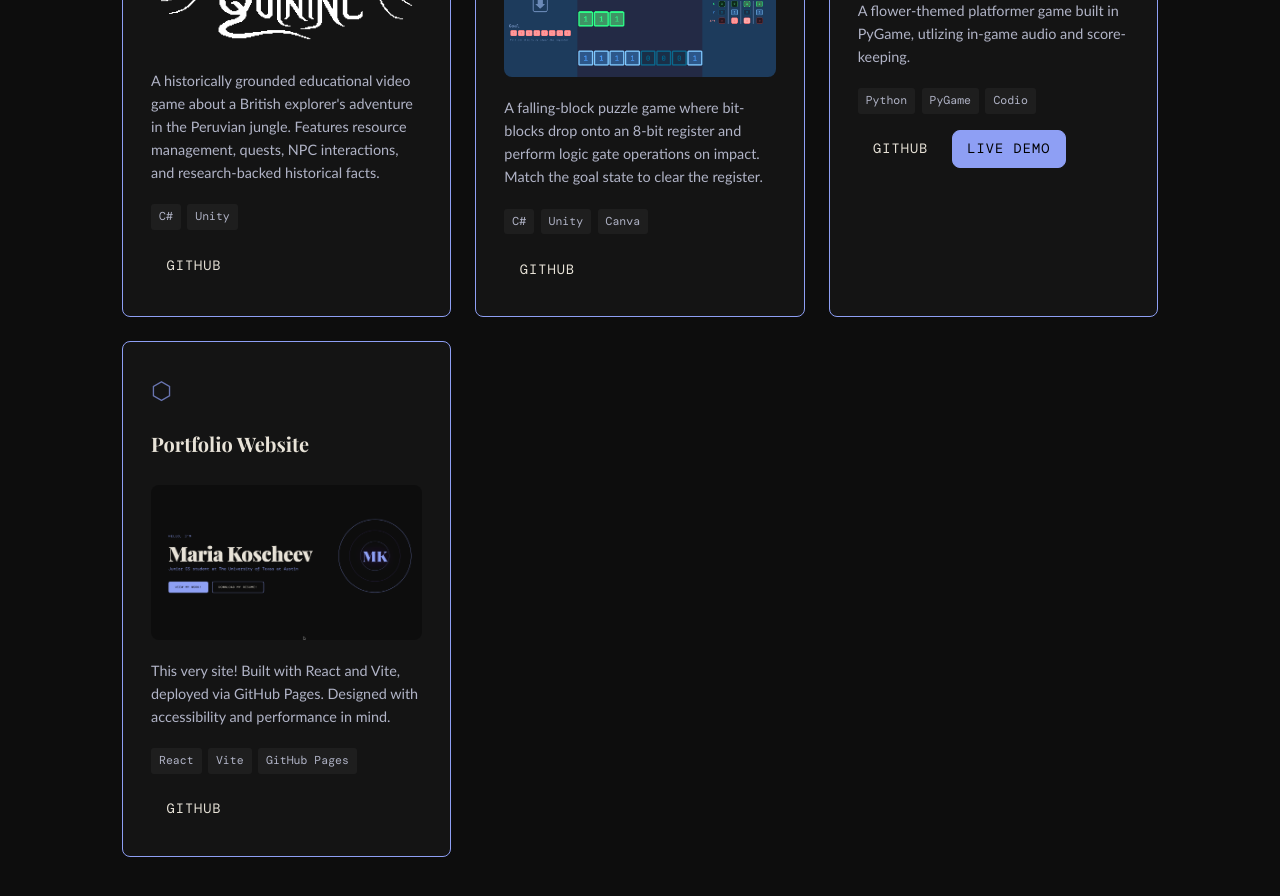
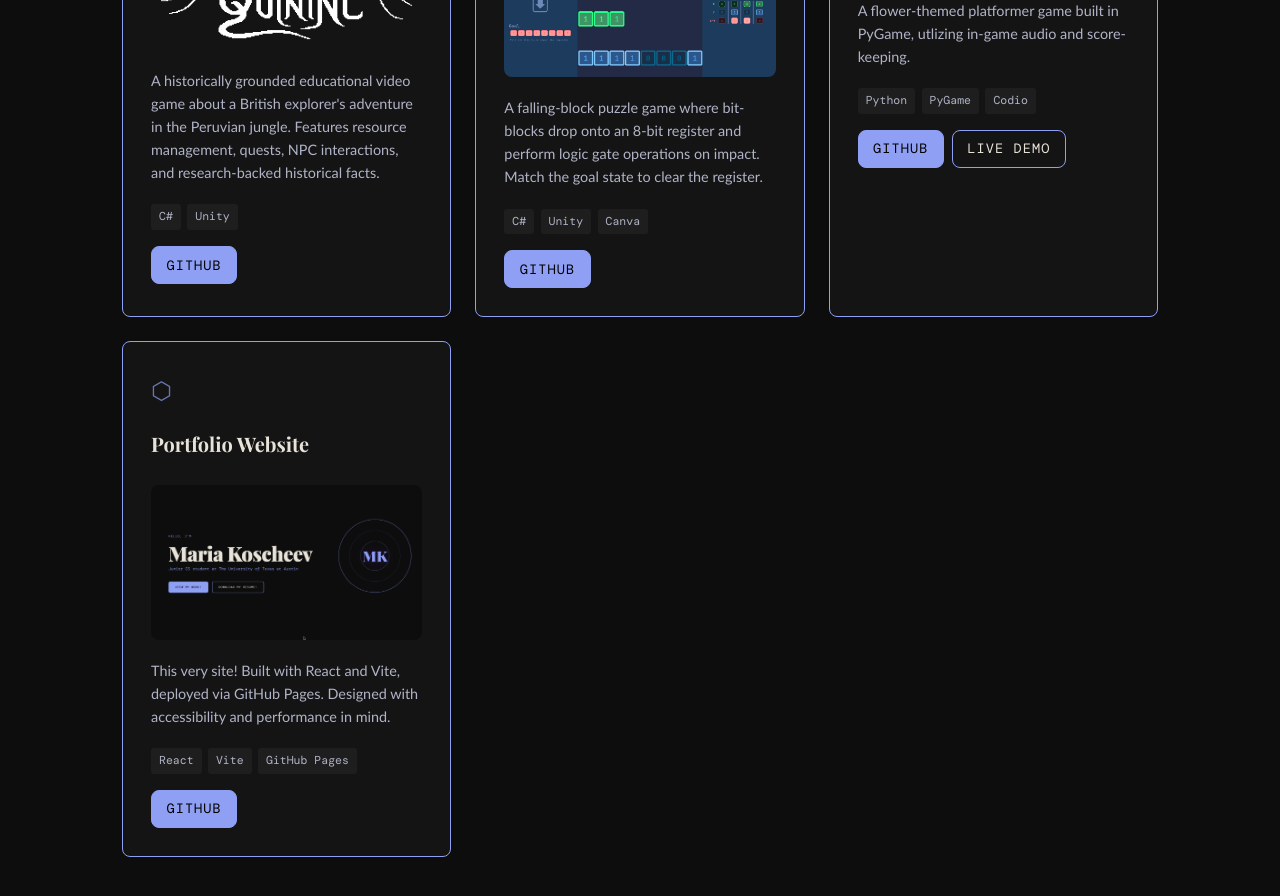
Before and after one commit to mkoscheev321/MariaKoscheevPortfolio, a React (Vite) app: page / in a window 1280 px wide. Shown: the part 2080-2976 px from the top of the page. Built offline with nearby package versions, Linux system fonts and the light colour scheme.

Commit message:
make buttons clickable

```diff
--- a/src/App.jsx
+++ b/src/App.jsx
@@ -259,7 +259,7 @@ function Projects() {
                   href={project.link}
                   target="_blank"
                   rel="noreferrer"
-                  className="btn btn-secondary btn-small"
+                  className="btn btn-primary btn-small"
                   onClick={(e) => e.stopPropagation()}
                 >
                   GitHub
@@ -269,7 +269,7 @@ function Projects() {
                     href={project.demo}
                     target="_blank"
                     rel="noreferrer"
-                    className="btn btn-primary btn-small"
+                    className="btn btn-ghost btn-small"
                     onClick={(e) => e.stopPropagation()}
                   >
                     Live Demo
--- a/src/index.css
+++ b/src/index.css
@@ -384,6 +384,7 @@ img { max-width: 100%; }
   background: linear-gradient(135deg, var(--accent-dim), transparent);
   opacity: 0;
   transition: opacity var(--transition);
+  pointer-events: none;
 }
 .project-card:hover { border-color: var(--accent); transform: translateY(-4px); box-shadow: 0 12px 40px rgba(0,0,0,0.4); }
 .project-card:hover::before { opacity: 1; }
```
